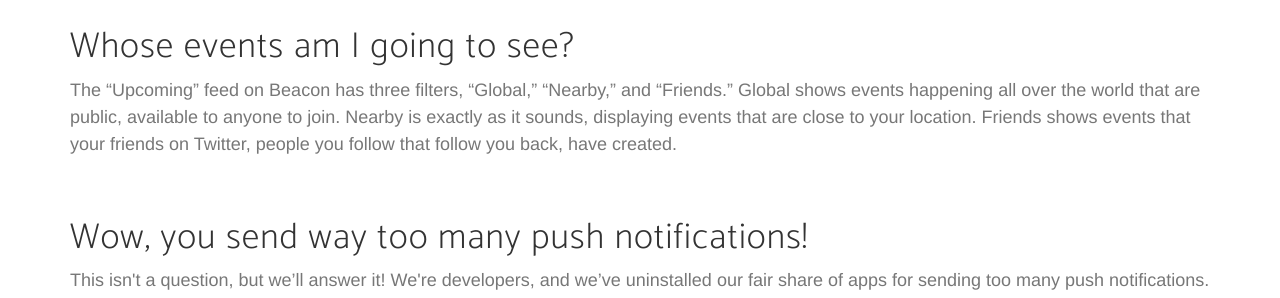
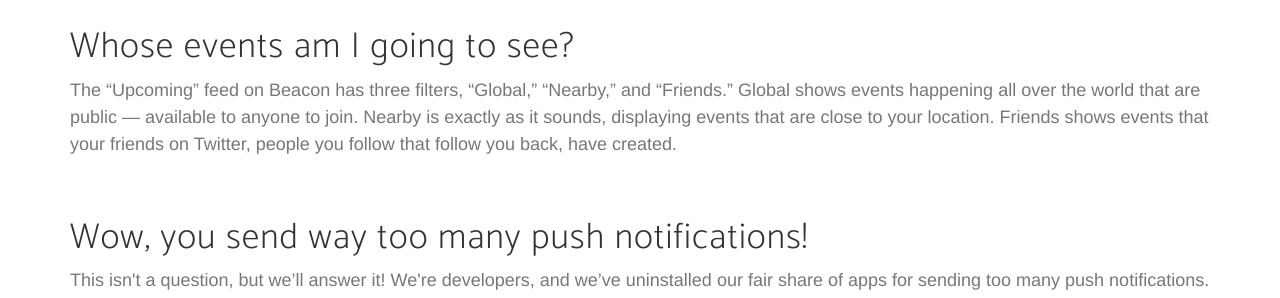
Before and after one commit to ashleynh/beacon-site, a Jekyll site: the page built from index.html, in a window 1280 px wide and 900 px high, scrolled down 1233 px. Shown: the part 350-648 px from the top of the window. Built offline with Jekyll 4.4.1, drawn with Linux system fonts in a browser that asks for light colours; nearby versions of some CDN libraries; some web fonts are replaced.

Commit message:
Copy edit.

```diff
--- a/index.html
+++ b/index.html
@@ -61,7 +61,7 @@
                         <h1>Why do I have to use Twitter to login?</h1>
                         <p class="text-muted">Using Twitter allows us to take advantage of your existing social graph of friends. For many of us, Twitter represents our canonical identity on the Internet. That said, we recognize that Facebook or your phone contacts may better represent your social graph. We’re open to adding support for these identities. If this is something you're interested in, or holding you back from using Beacon, please <a href="mailto:beacon-app@googlegroups.com">contact us</a>.</p><br>
                         <h1>Whose events am I going to see?</h1>
-                        <p class="text-muted">The “Upcoming” feed on Beacon has three filters, “Global,” “Nearby,” and “Friends.” Global shows events happening all over the world that are public, available to anyone to join. Nearby is exactly as it sounds, displaying events that are close to your location. Friends shows events that your friends on Twitter, people you follow that follow you back, have created.</p><br>
+                        <p class="text-muted">The “Upcoming” feed on Beacon has three filters, “Global,” “Nearby,” and “Friends.” Global shows events happening all over the world that are public — available to anyone to join. Nearby is exactly as it sounds, displaying events that are close to your location. Friends shows events that your friends on Twitter, people you follow that follow you back, have created.</p><br>
                         <h1>Wow, you send way too many push notifications!</h1>
                         <p class="text-muted">This isn't a question, but we’ll answer it! We're developers, and we’ve uninstalled our fair share of apps for sending too many push notifications. To help us send you only the push notifications you care about, we’ve created granular controls that you can toggle on your profile page.</p><br>
                 </div>
```
